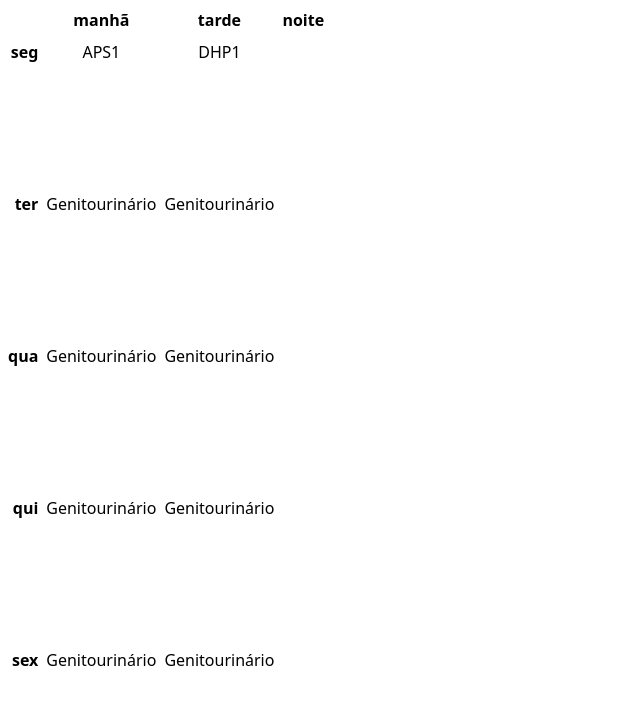
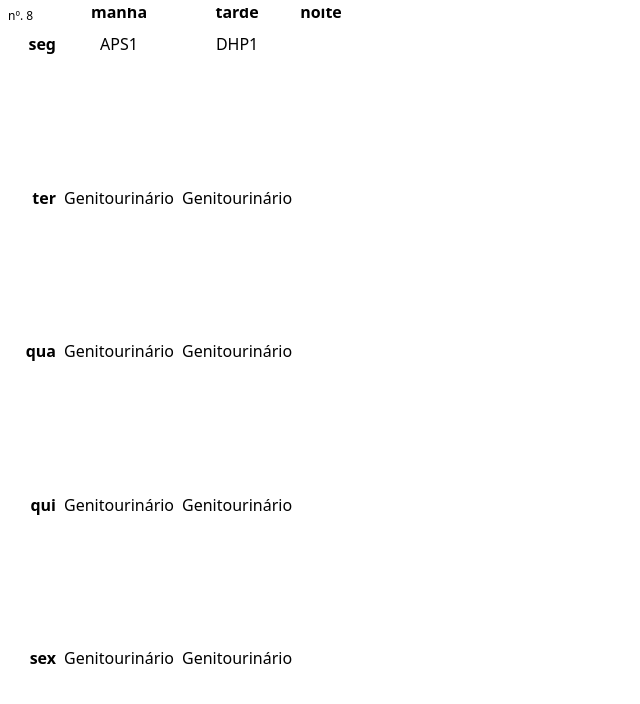
Before and after one commit to almino/horario-aulas, a Vue app: page / in a window 1280 px wide. Shown: the top 704 px of the page, without its empty margins (0-640 px from the left). Built offline with nearby package versions, Linux system fonts and the light colour scheme.

Commit message:
Número da semana no topo

```diff
--- a/src/App.vue
+++ b/src/App.vue
@@ -1,9 +1,13 @@
 <script setup lang="ts">
-import { ref } from "vue";
+import { ref, reactive } from "vue";
+import { DateTime } from "luxon";
 import { invoke } from "@tauri-apps/api/core";
 
 const greetMsg = ref("");
 const name = ref("");
+const weekNumber = reactive(
+  DateTime.fromJSDate(new Date()).weekNumber
+);
 
 async function greet() {
   // Learn more about Tauri commands at https://tauri.app/develop/calling-rust/
@@ -20,7 +24,9 @@ async function greet() {
     <div
       class="dias gap-y-2 grid place-items-stretch font-bold text-right"
     >
-      <div>&nbsp;</div>
+      <div class="font-thin text-left text-xs">
+        nº. {{ weekNumber }}
+      </div>
       <div>seg</div>
       <div>ter</div>
       <div>qua</div>
@@ -54,25 +60,25 @@ async function greet() {
 
 <style scoped>
 main.grid {
-  grid-template-columns: min-content auto;
+  grid-template-columns: 3em auto;
 
   & > .dias,
   & > .turnos {
-    grid-template-rows: min-content repeat(
-        5,
-        auto
-      );
+    grid-template-rows: 1em repeat(5, auto);
   }
 }
 
 .dias > :first-child {
-  visibility: hidden;
+  align-self: end;
+  font-weight: normal;
+  /* visibility: hidden; */
 }
 
 .turnos {
   grid-template-columns: repeat(3, min-content);
 
   & > :nth-child(-n + 3) {
+    align-self: end;
     font-weight: bold;
   }
 }
```
Also changed, not shown: package.json (+5 -4 lines), 1 other file (tests, documents, lock files or other folders).
